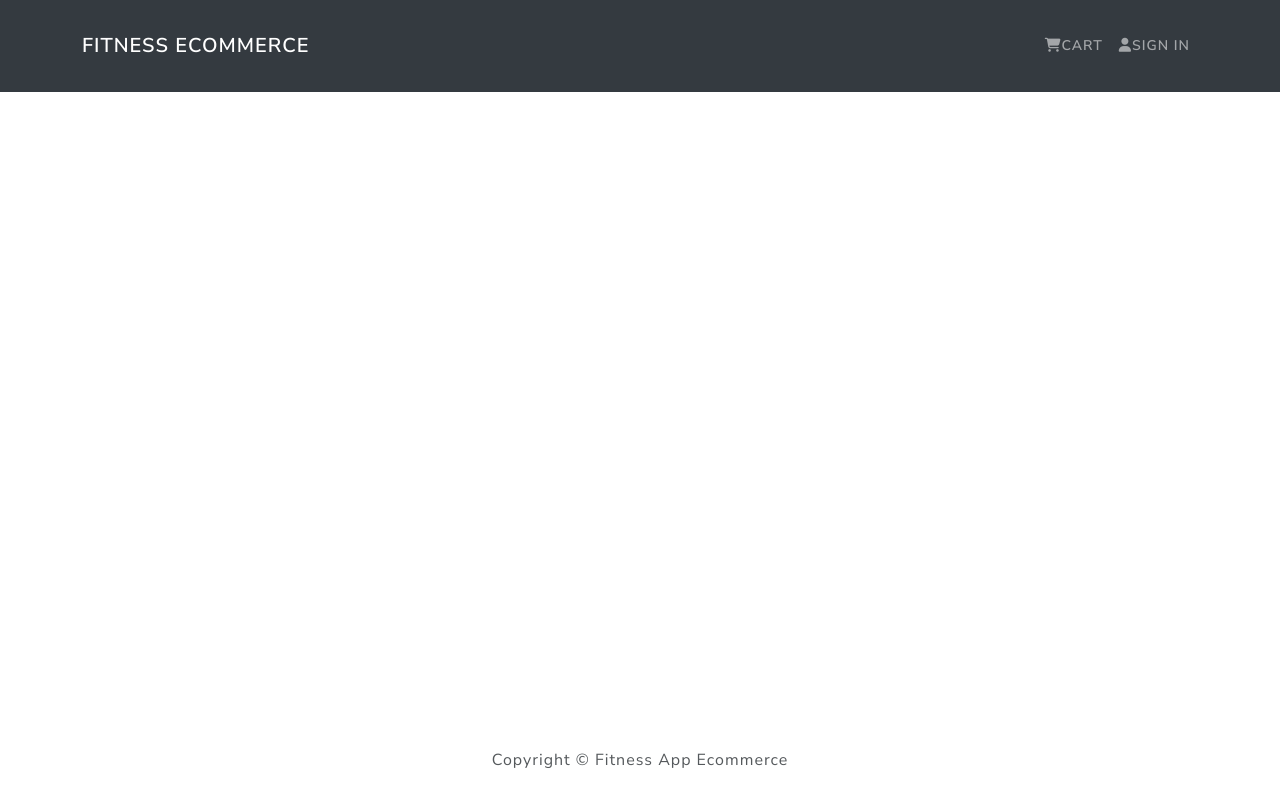
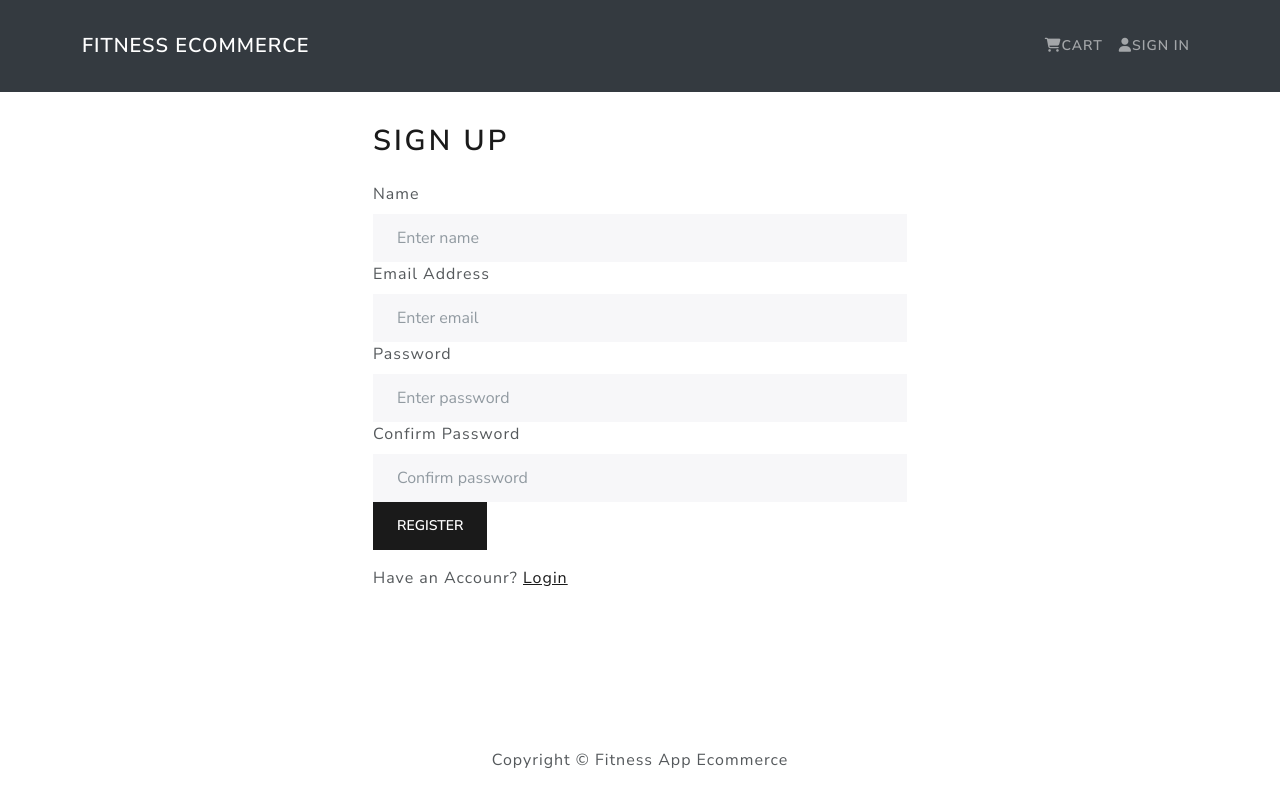
Before and after one commit to ChannalKishor/Fantastic_Fitness_MERN, a React (Create React App) app in the folder frontend/: page /register in a window 1280 px wide. Built offline with nearby package versions, Linux system fonts and the light colour scheme.

Commit message:
User Register Screen partially working

```diff
--- a/frontend/src/App.js
+++ b/frontend/src/App.js
@@ -7,6 +7,7 @@
 import ProductScreen from './screens/ProductScreen'
 import CartScreen from './screens/CartScreen'
 import LoginScreen from './screens/LoginScreen'
+import RegisterScreen from './screens/RegisterScreen'
 
 const App = () => {
   return (
@@ -16,6 +17,7 @@
         <Container>
           <Routes>
             <Route path='/login' element={<LoginScreen />} />
+            <Route path='/register' element={<RegisterScreen />} />
             <Route path='/product/:id' element={<ProductScreen />} />
             <Route path='/cart/:id?' element={<CartScreen />} />
             <Route path='/' element={<HomeScreen />} />
--- a/frontend/src/reducers/userReducers.js
+++ b/frontend/src/reducers/userReducers.js
@@ -50,8 +50,6 @@
       return { loading: false, userInfo: action.payload }
     case USER_REGISTER_FAIL:
       return { loading: false, error: action.payload }
-    case USER_LOGOUT:
-      return {}
     default:
       return state
   }
--- /dev/null
+++ b/frontend/src/screens/RegisterScreen.js
@@ -0,0 +1,106 @@
+import React, { useState, useEffect } from 'react'
+import { Link, useLocation, useNavigate } from 'react-router-dom'
+import { Form, Button, Row, Col } from 'react-bootstrap'
+import { useDispatch, useSelector } from 'react-redux'
+import Message from '../components/Message'
+import Loader from '../components/Loader'
+import FormContainer from '../components/FormContainer'
+import { register } from '../actions/userActions'
+
+const RegisterScreen = () => {
+  const { search } = useLocation()
+  const history = useNavigate()
+
+  const [name, setName] = useState('')
+  const [email, setEmail] = useState('')
+  const [password, setPassword] = useState('')
+  const [confirmPassword, setConfirmPassword] = useState('')
+  const [message, setMessage] = useState(null)
+
+  const dispatch = useDispatch()
+
+  const userRegister = useSelector((state) => state.userRegister)
+  const { loading, error, userInfo } = userRegister
+
+  const redirect = search ? search.split('=')[1] : '/'
+
+  useEffect(() => {
+    if (userInfo) {
+      history(redirect)
+    }
+  }, [history, userInfo, redirect])
+
+  const submitHandler = (e) => {
+    e.preventDefault()
+    if (password !== confirmPassword) {
+      setMessage('Passwords do not match')
+    } else {
+      dispatch(register(name, email, password))
+    }
+  }
+
+  return (
+    <FormContainer>
+      <h1>Sign Up</h1>
+      {message && <Message variant='danger'>{message}</Message>}
+      {error && <Message variant='danger'>{error}</Message>}
+      {loading && <Loader />}
+      <Form onSubmit={submitHandler}>
+        <Form.Group controlId='name'>
+          <Form.Label>Name</Form.Label>
+          <Form.Control
+            type='name'
+            placeholder='Enter name'
+            value={name}
+            onChange={(e) => setEmail(e.target.value)}
+          ></Form.Control>
+        </Form.Group>
+
+        <Form.Group controlId='email'>
+          <Form.Label>Email Address</Form.Label>
+          <Form.Control
+            type='email'
+            placeholder='Enter email'
+            value={email}
+            onChange={(e) => setEmail(e.target.value)}
+          ></Form.Control>
+        </Form.Group>
+
+        <Form.Group controlId='password'>
+          <Form.Label>Password</Form.Label>
+          <Form.Control
+            type='password'
+            placeholder='Enter password'
+            value={password}
+            onChange={(e) => setPassword(e.target.value)}
+          ></Form.Control>
+        </Form.Group>
+
+        <Form.Group controlId='confirmPassword'>
+          <Form.Label>Confirm Password</Form.Label>
+          <Form.Control
+            type='confirmPassword'
+            placeholder='Confirm password'
+            value={confirmPassword}
+            onChange={(e) => setConfirmPassword(e.target.value)}
+          ></Form.Control>
+        </Form.Group>
+
+        <Button type='submit' variant='primary'>
+          Register
+        </Button>
+      </Form>
+
+      <Row className='py-3'>
+        <Col>
+          Have an Accounr?{' '}
+          <Link to={redirect ? `/login?redirect=${redirect}` : '/login'}>
+            Login
+          </Link>
+        </Col>
+      </Row>
+    </FormContainer>
+  )
+}
+
+export default RegisterScreen
--- a/frontend/src/store.js
+++ b/frontend/src/store.js
@@ -5,7 +5,7 @@
   productListReducer,
   productDetailsReducer,
 } from './reducers/productReducers'
-import { userLoginReducer } from './reducers/userReducers'
+import { userLoginReducer, userRegisterReducer } from './reducers/userReducers'
 
 import { cartReducer } from './reducers/cartReducers'
 
@@ -14,6 +14,7 @@
   productDetails: productDetailsReducer,
   cart: cartReducer,
   userLogin: userLoginReducer,
+  userRegister: userRegisterReducer,
 })
 
 const cartItemsFromStorage = localStorage.getItem('cartItems')
```
